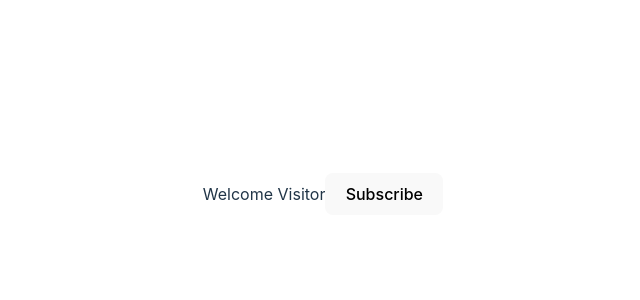
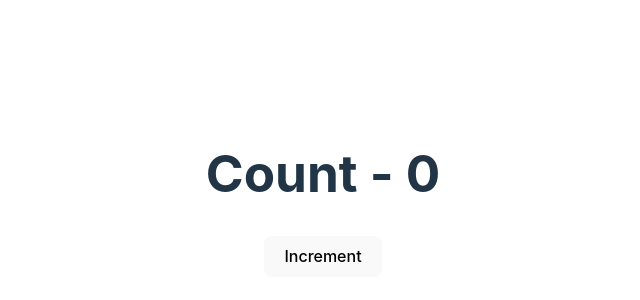
Before and after one commit to muyiwadosunmu/React_Class_Components, a React (Vite) app: page / in a window 1280 px wide. Shown: the part 206-506 px from the top of the page, without its empty margins (317-957 px from the left). Built offline with nearby package versions, Linux system fonts and the light colour scheme.

Commit message:
11-setState

```diff
--- a/src/App.jsx
+++ b/src/App.jsx
@@ -2,12 +2,12 @@ import { useState } from "react";
 import reactLogo from "./assets/react.svg";
 import viteLogo from "/vite.svg";
 import "./App.css";
-import Message from "./components/Message";
+import Counter from "./components/Counter";
 
 function App() {
   return (
     <div className="App">
-      <Message />
+      <Counter />
     </div>
   );
 }
--- /dev/null
+++ b/src/components/Counter.jsx
@@ -0,0 +1,48 @@
+import React, { Component } from "react";
+
+class Counter extends Component {
+  constructor(props) {
+    super(props);
+
+    this.state = {
+      count: 0,
+    };
+  }
+
+  increment() {
+    /**setState accepts 2 arguments; setState object and an optional callback value--> An arrow function */
+    // this.setState(
+    //   {
+    //     count: this.state.count + 1,
+    //   },
+    //   () => {
+    //     console.log(`Call back value`, this.state.count);
+    //   }
+    // );
+    // console.log(this.state.count);
+
+    this.setState((prevState, props) => ({
+      count: prevState.count + 1,
+    }));
+    console.log(this.state.count);
+  }
+
+  incrementFive() {
+    this.increment();
+    this.increment();
+    this.increment();
+    this.increment();
+    this.increment();
+  }
+
+  render() {
+    return (
+      <div>
+        <h1>Count - {this.state.count}</h1>
+        <button onClick={() => this.incrementFive()}>Increment</button>
+      </div>
+    );
+  }
+}
+
+export default Counter;
--- a/src/components/Message.jsx
+++ /dev/null
@@ -1,26 +0,0 @@
-import React, { Component } from "react";
-
-export class Message extends Component {
-  constructor() {
-    super();
-    this.state = {
-      message: "Welcome Visitor",
-    };
-  }
-
-  changeMessage(params) {
-    this.setState({
-      message: "Thanks for Subscribing",
-    });
-  }
-  render() {
-    return (
-      <div>
-        {this.state.message}
-        <button onClick={() => this.changeMessage()}>Subscribe</button>
-      </div>
-    );
-  }
-}
-
-export default Message;
```
